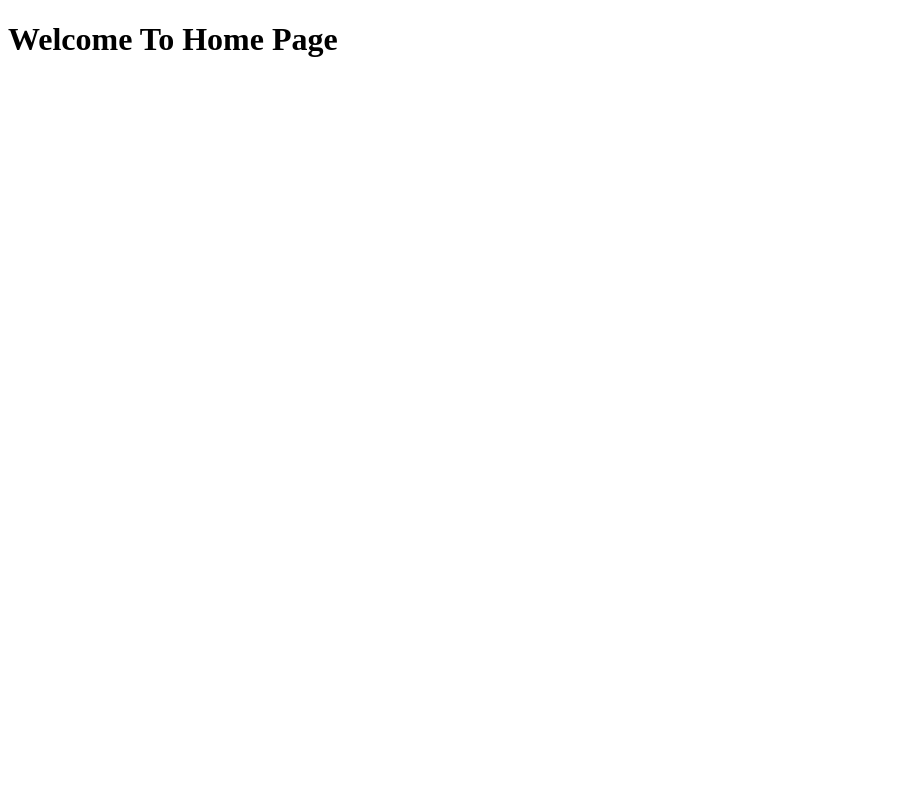
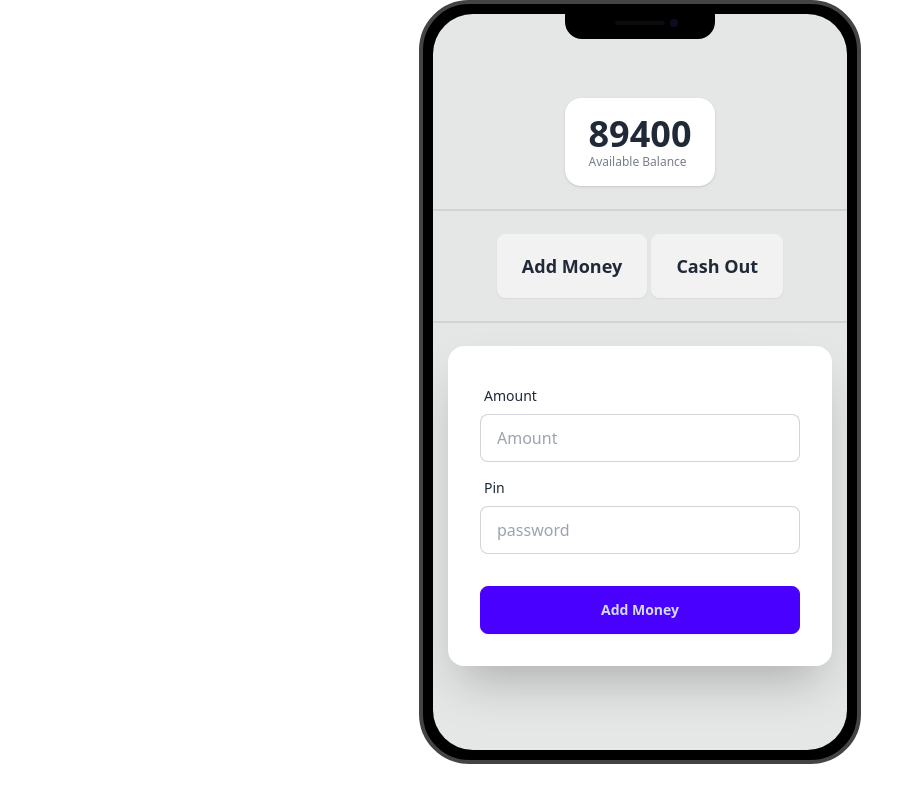
Before and after one commit to Burhanulislam/PAYOO-MFS, a plain HTML site: page home.html in a window 1280 px wide. Shown: the whole page, without its empty margins (0-916 px from the left). Drawn offline with nearby package versions, Linux system fonts and the light colour scheme.

Commit message:
Add Money Home Page Added

```diff
--- a/home.html
+++ b/home.html
@@ -1,11 +1,66 @@
 <!DOCTYPE html>
 <html lang="en">
+
 <head>
-    <meta charset="UTF-8">
-    <meta name="viewport" content="width=device-width, initial-scale=1.0">
-    <title>Payoo Home Page</title>
+  <meta charset="UTF-8">
+  <meta name="viewport" content="width=device-width, initial-scale=1.0">
+  <title>Payoo Home Page</title>
+  <link href="https://cdn.jsdelivr.net/npm/daisyui@4.12.23/dist/full.min.css" rel="stylesheet" type="text/css" />
+  <script src="https://cdn.tailwindcss.com"></script>
+
 </head>
+
 <body>
-    <h1>Welcome To Home Page</h1>
+  <main class="flex justify-center">
+    <div class="mockup-phone">
+      <div class="camera"></div>
+      <div class="display">
+        <div class="artboard artboard-demo phone-3">
+          <!-- available balance -->
+          <div>
+            <div class="stats shadow">
+              <div class="stat">
+                <div class="stat-value">89400</div>
+                <div class="stat-desc">Available Balance</div>
+              </div>
+            </div>
+          </div>
+          <!-- divider -->
+          <div class="divider"></div>
+          <!-- user action button -->
+          <div>
+            <button class="btn btn-lg">Add Money</button>
+            <button class="btn btn-lg">Cash Out</button>
+          </div>
+          <div class="divider"></div>
+          <!-- add money form start -->
+          <div class="card bg-base-100 w-full max-w-sm shrink-0 shadow-2xl">
+            <form class="card-body">
+              <div class="form-control">
+                <label class="label">
+                  <span class="label-text">Amount</span>
+                </label>
+                <input type="text" placeholder="Amount" class="input input-bordered" required />
+              </div>
+              <div class="form-control">
+                <label class="label">
+                  <span class="label-text">Pin</span>
+                </label>
+                <input type="password" placeholder="password" class="input input-bordered" autocomplete="off"
+                  required />
+              </div>
+              <div class="form-control mt-6">
+                <button class="btn btn-primary">Add Money</button>
+              </div>
+            </form>
+          </div>
+          <!-- add money form end -->
+        </div>
+      </div>
+    </div>
+  </main>
+
+  <script src="js/home.js"></script>
 </body>
+
 </html>
--- /dev/null
+++ b/js/home.js
@@ -0,0 +1 @@
+console.log('home added')
```
